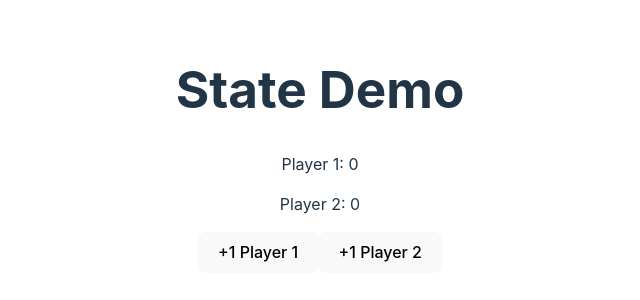
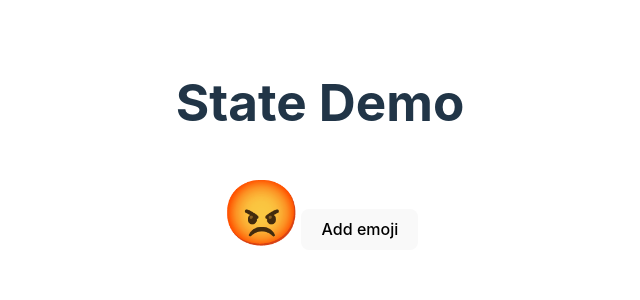
Before and after one commit to Vinidu-Minsara/React_basics, a React (Vite) app in the folder react_states/: page / in a window 1280 px wide. Shown: the part 250-550 px from the top of the page, without its empty margins (320-960 px from the left). Built offline with nearby package versions, Linux system fonts and the light colour scheme.

Commit message:
add lesson

```diff
--- a/react_states/package.json
+++ b/react_states/package.json
@@ -11,7 +11,8 @@
   },
   "dependencies": {
     "react": "^18.2.0",
-    "react-dom": "^18.2.0"
+    "react-dom": "^18.2.0",
+    "uuid": "^9.0.1"
   },
   "devDependencies": {
     "@types/react": "^18.2.43",
--- a/react_states/src/App.jsx
+++ b/react_states/src/App.jsx
@@ -3,6 +3,7 @@ import Counter from "./Counter.jsx";
 import Toggler from "./Toggler.jsx";
 import CounterWithUpdate from "./CounterWithUpdate.jsx";
 import ScoreKeeper from "./ScoreKeeper.jsx";
+import EmojiClicker from "./EmojiClicker.jsx";
 
 function App() {
 
@@ -12,7 +13,8 @@ function App() {
         {/*<Counter/>*/}
         {/*<Toggler/>*/}
         {/*<CounterWithUpdate/>*/}
-        <ScoreKeeper/>
+        {/*<ScoreKeeper/>*/}
+        <EmojiClicker/>
     </>
   )
 }
--- /dev/null
+++ b/react_states/src/EmojiClicker.jsx
@@ -0,0 +1,34 @@
+import {useState} from "react";
+import {v4 as uuid} from "uuid";
+
+function EmojiClicker(){
+    const randomEmoji = () => {
+        const choices = ['🥰','🤣','😅','😎','🤗','😡','😱'];
+        return choices[Math.floor(Math.random() * choices.length)];
+    }
+
+    const [emojis, setEmojis] = useState([{id: uuid(), emoji: randomEmoji()}]);
+
+    const addEmoji = () => {
+        setEmojis((oldEmojis) => [...oldEmojis, {id: uuid(), emoji: randomEmoji()}]);
+    };
+
+    const deleteEmoji = (id) => {
+        setEmojis((oldEmojis) => {
+            return oldEmojis.filter(emoji => emoji.id !== id);
+        })
+    };
+
+    return (
+        <div>
+            {emojis.map((emoji) => (
+                <span key={emoji.id} style={{fontSize: '4rem'}} onClick={() => {deleteEmoji((emoji.id))}}>
+                    {emoji.emoji}
+                </span>
+            ))}
+            <button onClick={addEmoji}>Add emoji</button>
+        </div>
+    )
+}
+
+export default EmojiClicker;
```
Also changed, not shown: 1 other file (tests, documents, lock files or other folders).
